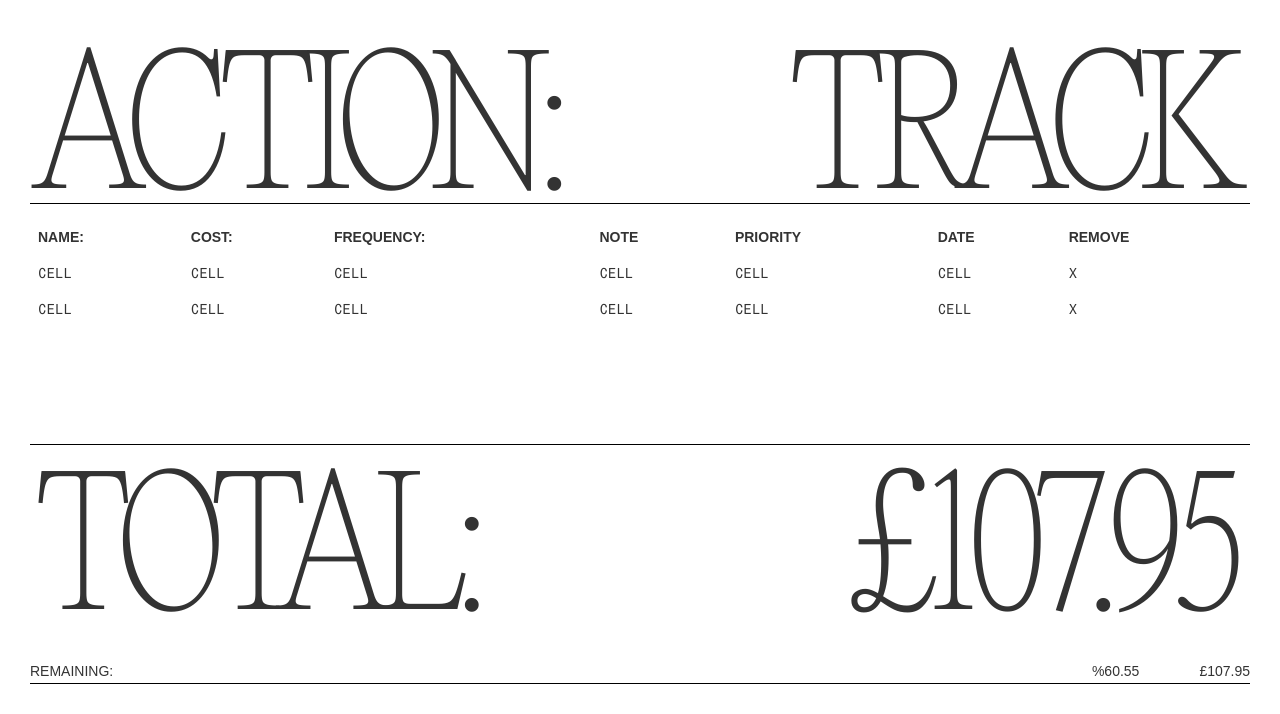
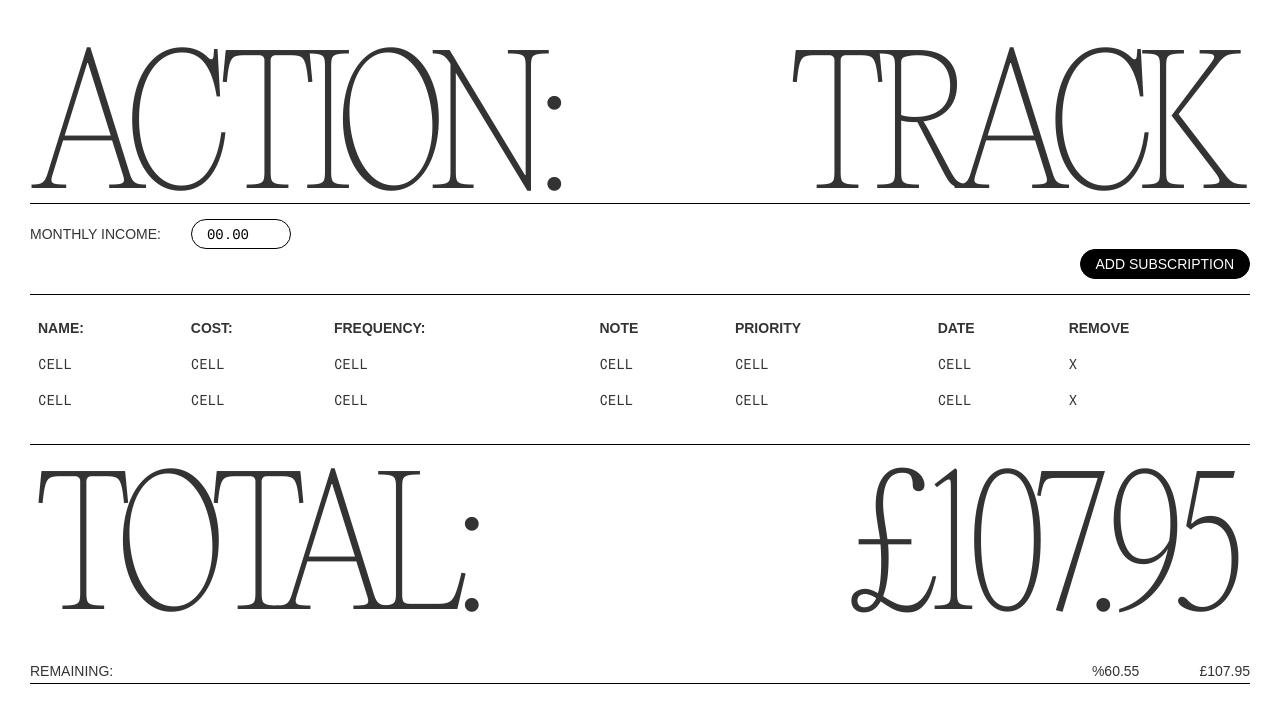
Before and after one commit to HShaebi11/action-track, a website with bundled scripts: page index.html in a window 1280 px wide. Shown: the part 86-800 px from the top of the page. Built offline with nearby package versions, Linux system fonts and the light colour scheme; no server answers; a web font is replaced by a local one.

Commit message:
Update index.html to change the display style of the main app from 'none' to 'block', making it visible on page load.

```diff
--- a/index.html
+++ b/index.html
@@ -91,7 +91,7 @@
       </div>
     </div>
 
-    <div class="control" id="main-app" style="display: none;">
+    <div class="control" id="main-app" style="display: block;">
       <div class="inputs-wrapper">
         <div class="input-wrapper">
           <div class="contexual-text">monthly income:</div>
```
